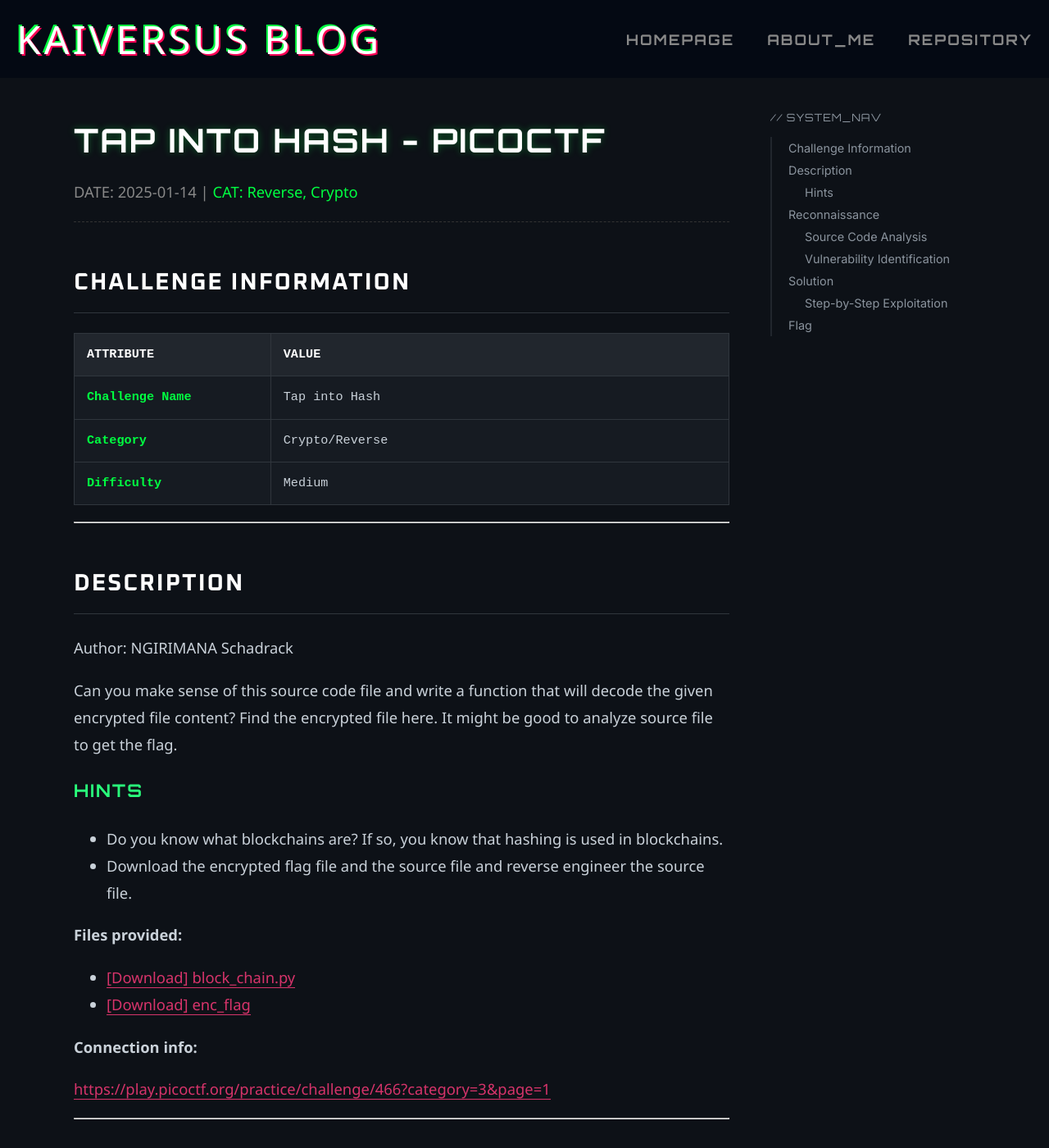
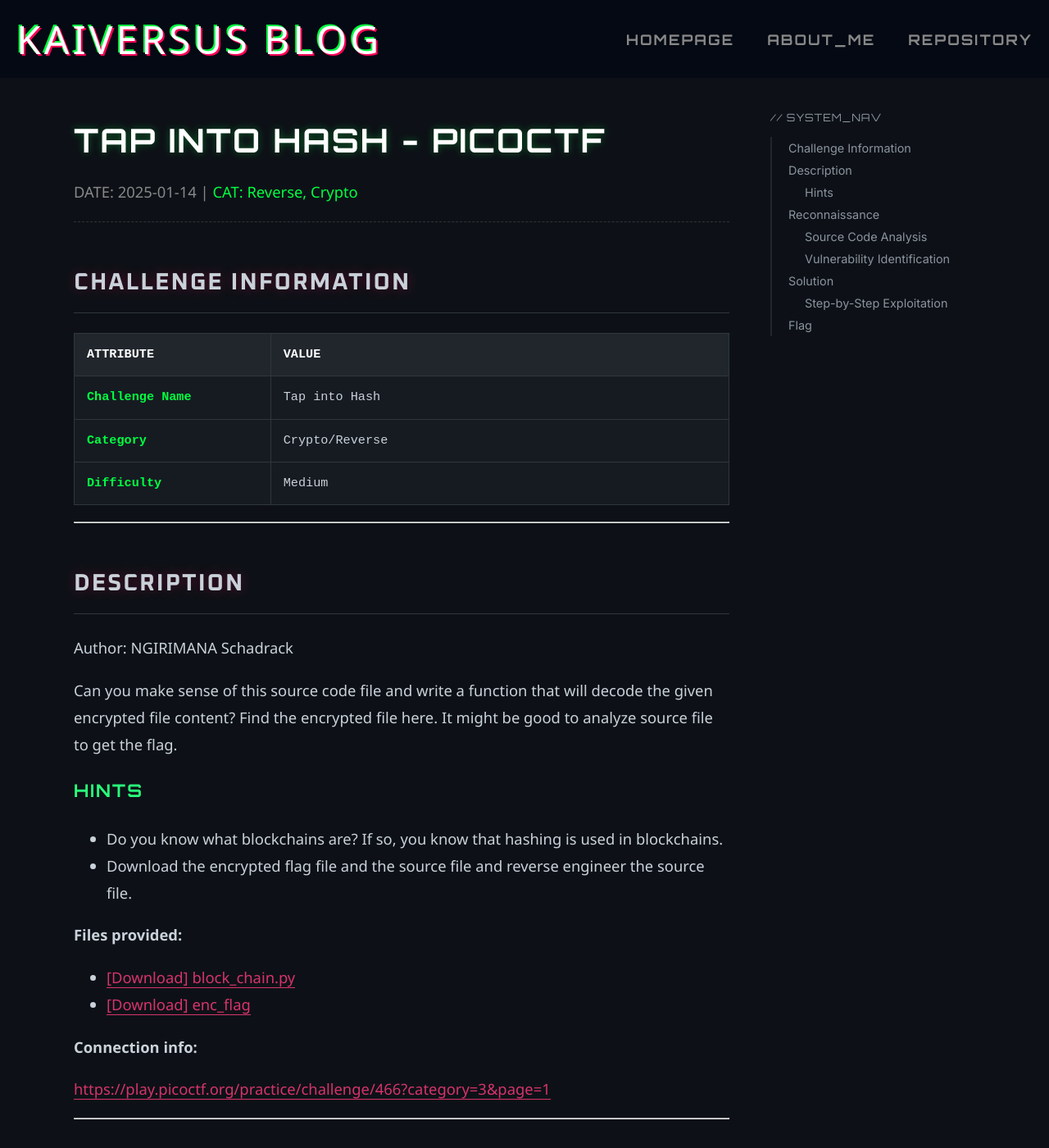
Before and after one commit to kaiversus/kaiversus.github.io, a Jekyll site: the page built from _writeups/TapIntoHash_pico/picoCTF_TapIntoHash.md, in a window 1280 px wide and 1400 px high. Shown: the whole window at 82% size. Built offline with Jekyll 4.4.1, drawn with Linux system fonts in a browser that asks for light colours; some web fonts are replaced.

Commit message:
Update writeup.html

```diff
--- a/_layouts/writeup.html
+++ b/_layouts/writeup.html
@@ -70,8 +70,9 @@
             margin-top: 3rem;
             border-bottom: 1px solid var(--border-color);
             padding-bottom: 10px;
-            color: #fff;
+            color: var(--title-color) !important; /* Đổi sang màu hồng #ff0055 */
             font-family: 'Oxanium', sans-serif;
+            text-shadow: 0 0 15px rgba(255, 0, 85, 0.3); /* Thêm chút effect phát sáng hồng */
         }
 
         /* --- TABLE --- */
```
